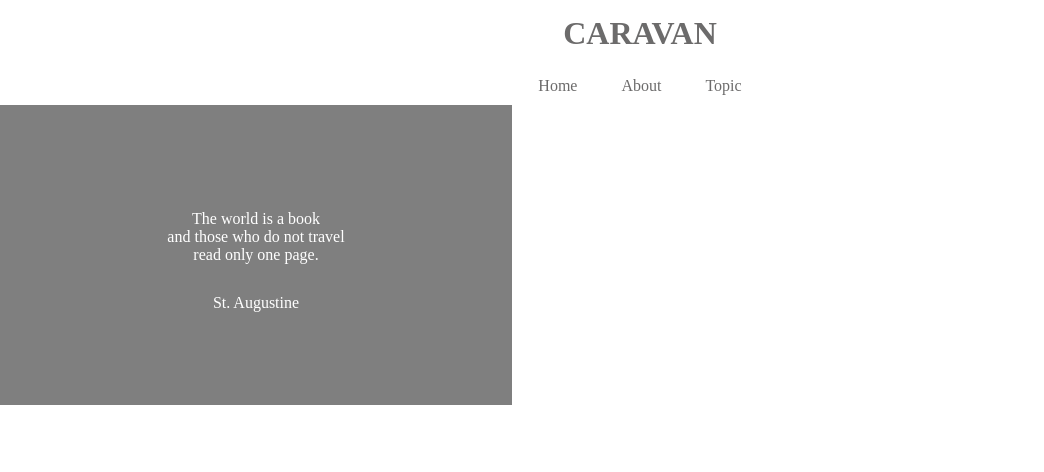
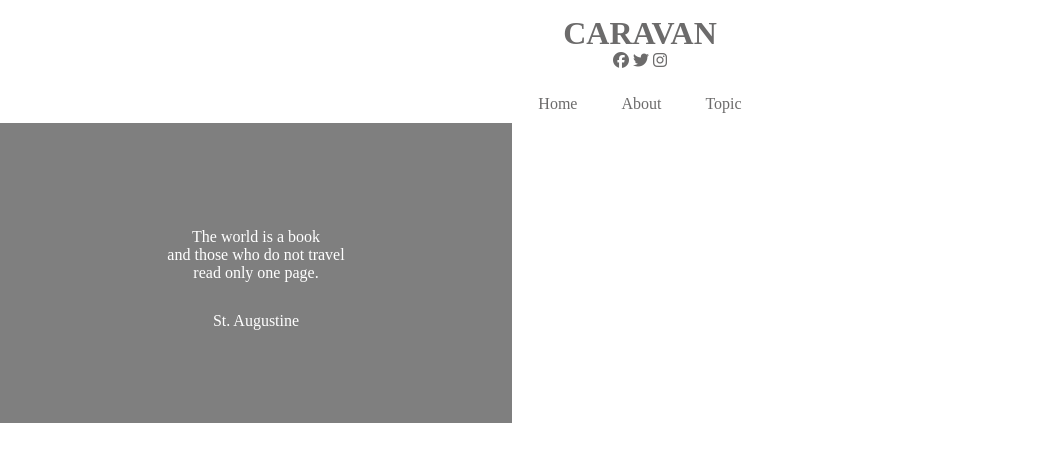
Before and after one commit to daisuke8331/CARAVAN, a plain HTML site: page index.html in a window 1280 px wide. Shown: the top 472 px of the page, without its empty margins (0-1044 px from the left). Drawn offline with Linux system fonts and the light colour scheme.

Commit message:
index 9-end(finish)

```diff
--- a/index.html
+++ b/index.html
@@ -3,6 +3,7 @@
 
   <head>
     <meta charset="UTF-8">
+    <script src="https://kit.fontawesome.com/4c7ef16f3f.js" crossorigin="anonymous"></script>
     <link rel="stylesheet" href="style.css">
     <title>CARAVAN</title>
   </head>
@@ -16,6 +17,11 @@
         </a>
       </h1>
 
+      <div class="social">
+        <i class="fa-brands fa-facebook"></i>
+        <i class="fa-brands fa-twitter"></i>
+        <i class="fa-brands fa-instagram"></i>
+      </div>
     </header>
 
     <nav>
```
